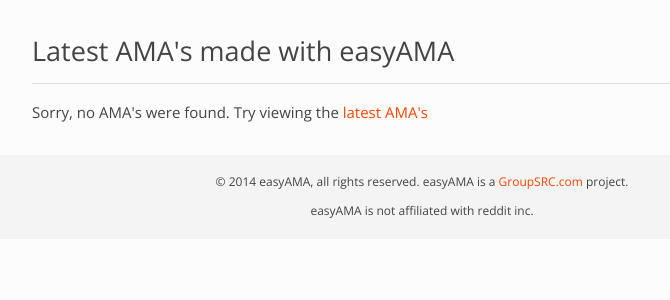
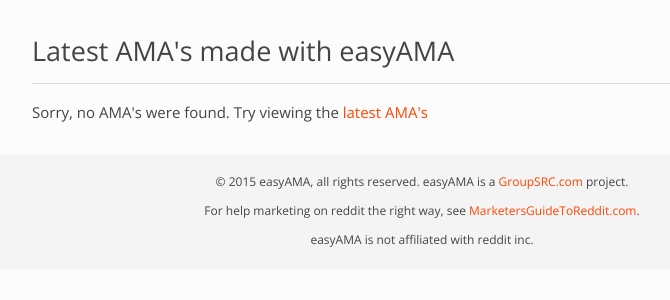
Before and after one commit to davedg629/easyama, a Flask app: page /latest/ in a window 1280 px wide. Shown: the part 69-369 px from the top of the page, without its empty margins (218-888 px from the left). Run offline with Flask 2, Linux system fonts and the light colour scheme; data that the repository does not hold is empty; parts of the project's set-up code (start-up, migrations or seed data) failed here and were passed over; some libraries are stand-ins or nearby versions.

Commit message:
Add link to marketersguidetoreddit.com in footer

```diff
--- a/app/templates/my_base.html
+++ b/app/templates/my_base.html
@@ -100,7 +100,8 @@
 <div id="footer">
     <div class="container">
     {% block footer %}
-    <p>&copy; 2014 easyAMA, all rights reserved. easyAMA is a <a href="http://groupsrc.com" target="_blank">GroupSRC.com</a> project.</p>
+    <p>&copy; 2015 easyAMA, all rights reserved. easyAMA is a <a href="http://groupsrc.com" target="_blank">GroupSRC.com</a> project.</p>
+    <p>For help marketing on reddit the right way, see <a href="http://marketersguidetoreddit.com" target="_blank">MarketersGuideToReddit.com</a>.</p>
     <p>easyAMA is not affiliated with reddit inc.</p>
     {% endblock %}
     </div>
```
